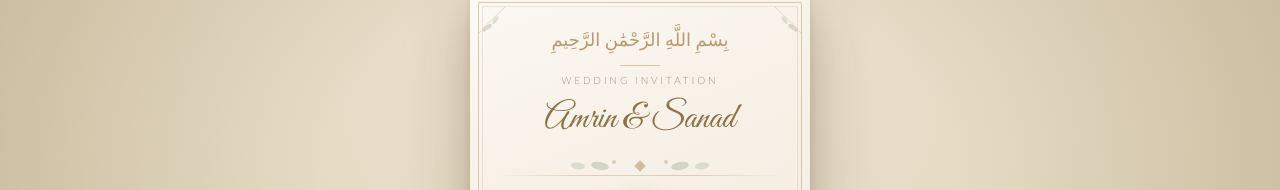
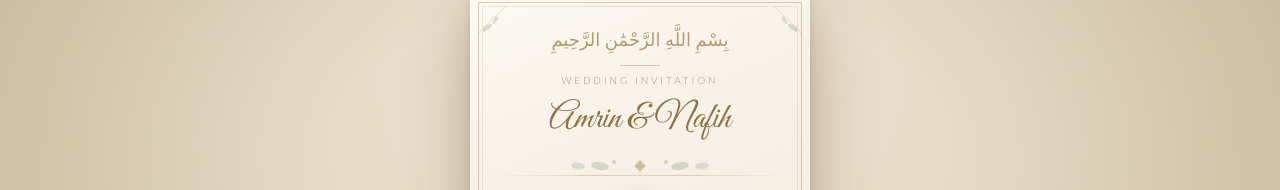
Before and after one commit to abhinavcj/marriage11, a React (Vite) app: page / in a window 1280 px wide. Shown: the part 220-410 px from the top of the page. Built offline with nearby package versions, Linux system fonts and the light colour scheme; a web font is replaced by a local one.

Commit message:
fix: change 'Amrin & Sanad' to 'Amrin & Nafih'

```diff
--- a/src/components/EnvelopeScene.tsx
+++ b/src/components/EnvelopeScene.tsx
@@ -303,7 +303,7 @@ export function EnvelopeScene({ onOpen }: EnvelopeSceneProps) {
               color: '#8C7248',
               lineHeight: 1.15,
             }}>
-              Amrin &amp; Sanad
+              Amrin &amp; Nafih
             </div>
 
             {/* Botanical strip */}
--- a/src/components/InvitationCard.tsx
+++ b/src/components/InvitationCard.tsx
@@ -555,7 +555,7 @@ export function InvitationCard() {
           </div>
           <div className="font-calligraphy gold-shimmer"
             style={{ fontSize: 'clamp(38px,9vw,58px)', lineHeight: 1.15 }}>
-            Amrin &amp; Sanad
+            Amrin &amp; Nafih
           </div>
         </FadeIn>
 
```
